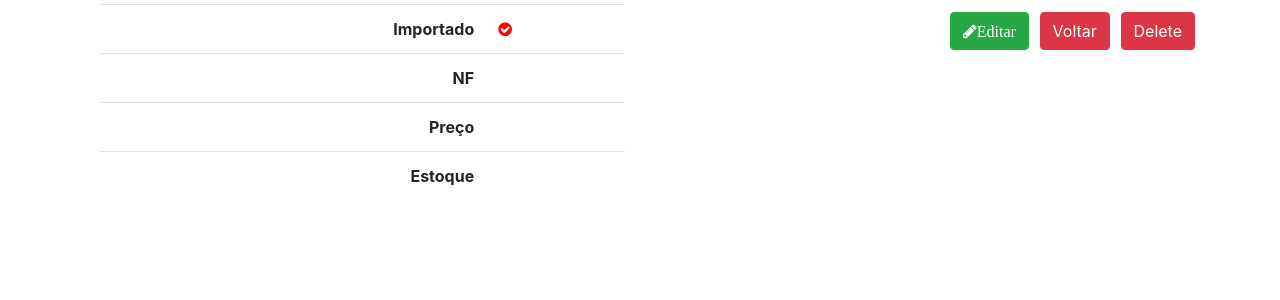
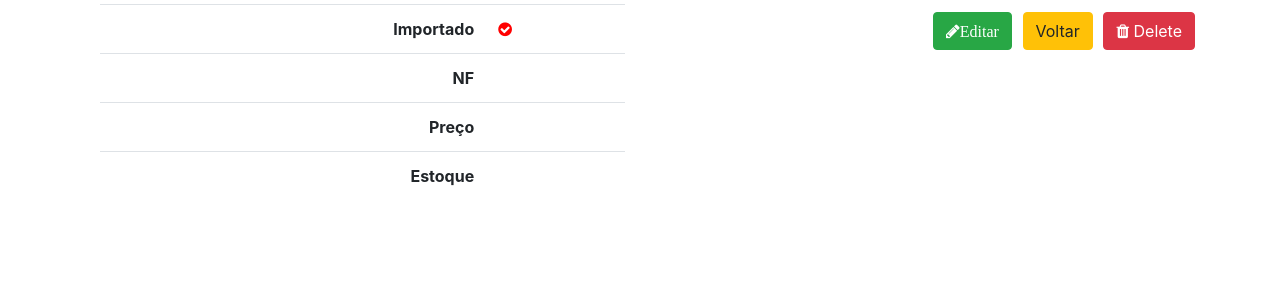
Before and after one commit to ryaMarks/ControleEstoque, a Django app: template projeto/produto/templates/produto_detail.html in a window 1280 px wide. Shown: the part 56-356 px from the top of the page. Run offline with Django 3.2, Linux system fonts and the light colour scheme; the template is opened without the code that fills it, so the values that code supplies are empty; some libraries are stand-ins or nearby versions.

Commit message:
estilizando interface

```diff
--- a/projeto/clientes/templates/cliente_detail.html
+++ b/projeto/clientes/templates/cliente_detail.html
@@ -8,8 +8,8 @@
                     <span class="fa fa-pencil">Editar</span>
                 </button>
             </a>
-            <a href="{% url 'clientes:clientes_list' %}" class="btn btn-danger">Voltar</a>
-            <a href="{% url 'clientes:cliente_delete' object.pk %}" class="btn btn-danger">Delete</a>
+            <a href="{% url 'clientes:clientes_list' %}" class="btn btn-warning">Voltar</a>
+            <a href="{% url 'clientes:cliente_delete' object.pk %}" class="btn btn-danger"><i class="fa fa-trash" aria-hidden="true"></i>  Delete</a>
         </span>
     </h1>
 
--- a/projeto/estoque/templates/estoque_detail.html
+++ b/projeto/estoque/templates/estoque_detail.html
@@ -2,9 +2,9 @@
 
 {% block content %}
 {% if object.movimento == 'e' %}
-    <a href="{% url 'estoque:estoque_entrada_list' %}">Voltar</a>
+    <a href="{% url 'estoque:estoque_entrada_list' %}" class="btn btn-warning">Voltar</a>
 {% else %}
-    <a href="{% url 'estoque:estoque_saida_list' %}">Voltar</a>
+    <a href="{% url 'estoque:estoque_saida_list' %}" class="btn btn-warning">Voltar</a>
 {% endif %}
 
 {% if object.movimento == 'e' %}
--- a/projeto/produto/templates/produto_detail.html
+++ b/projeto/produto/templates/produto_detail.html
@@ -8,8 +8,8 @@
                     <span class="fa fa-pencil">Editar</span>
                 </button>
             </a>
-            <a href="{% url 'produto:produto_list' %}" class="btn btn-danger">Voltar</a>
-            <a href="{% url 'produto:produto_delete' object.pk %}" class="btn btn-danger">Delete</a>
+            <a href="{% url 'produto:produto_list' %}" class="btn btn-warning">Voltar</a>
+            <a href="{% url 'produto:produto_delete' object.pk %}" class="btn btn-danger"><i class="fa fa-trash" aria-hidden="true"></i>  Delete</a>
         </span>
     </h1>
 
```
